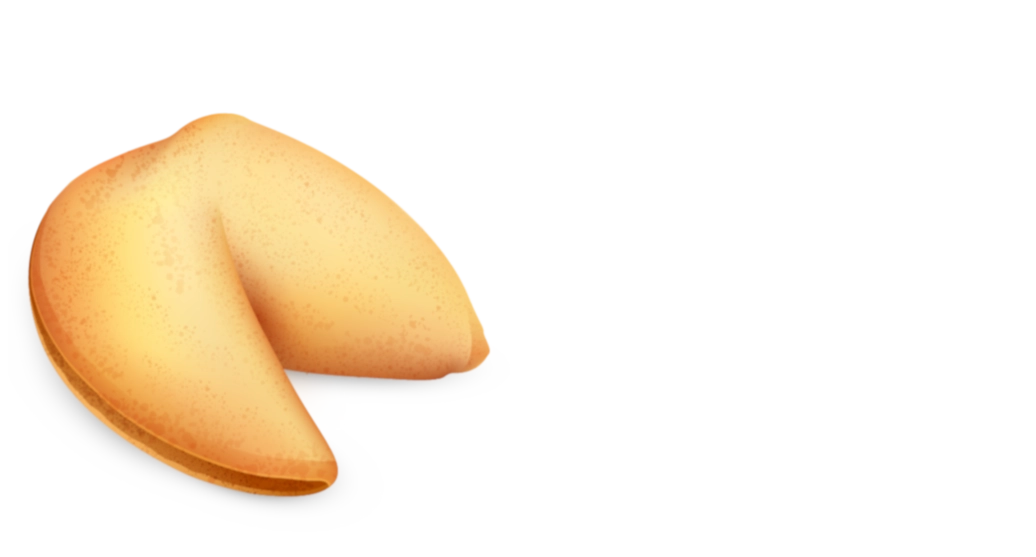
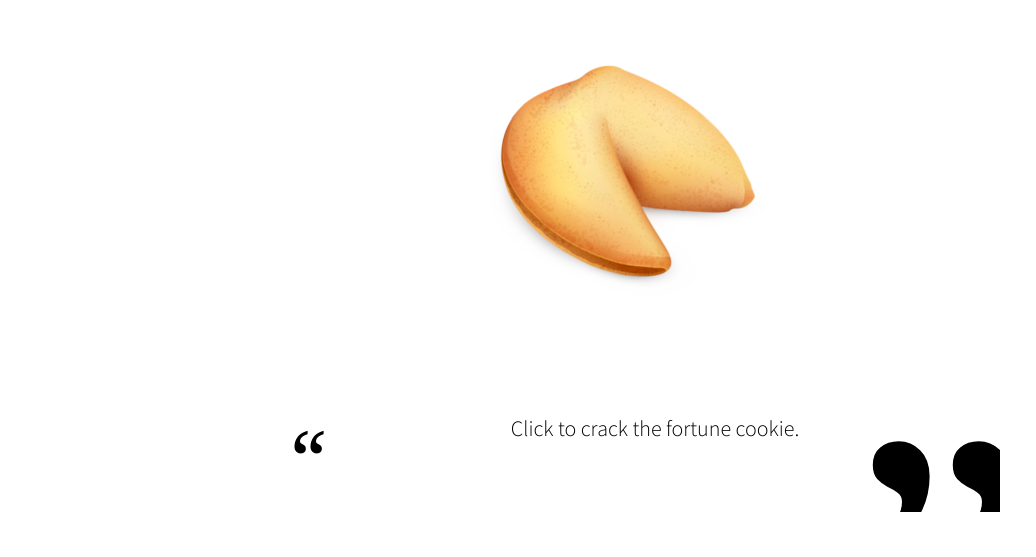
Before and after one commit to DeLaTodorovski/FortuneCookie, a plain HTML site: page index.html in a window 1280 px wide. Shown: the whole page, without its empty margins (0-1036 px from the left). Drawn offline with Linux system fonts and the light colour scheme.

Commit message:
Created simple styling

```diff
--- a/index.html
+++ b/index.html
@@ -4,11 +4,22 @@
     <meta charset="UTF-8">
     <meta name="viewport" content="width=device-width, initial-scale=1.0">
     <script src="/scripts/script.js"></script>
-    <title>Document</title>
+    <link rel="stylesheet" href="/style/style.css">
+    <title>Fortune Cookie</title>
 </head>
 <body>
 
-    <!--<button onclick="alert(randomMessage())">Open the Fortune cookie</button>-->
-    <img src="/images/Cookie.webp" alt="Fortune cookie" onclick="alert(randomMessage())"/>
+   <center> <img src="/images/Cookie.webp" alt="Fortune cookie" id="cookieImg" class="cookieImg" onclick="randomMessage()" onmouseout="backToNurmal()"/>
+
+    <div class="container">
+        <blockquote class="quote-card">
+          <p id="cookieText" class="cookieText">
+            Click to crack the fortune cookie.
+          </p>
+        </blockquote>
+    </div>
+
+</center>
+
 </body>
 </html>
--- a/scripts/script.js
+++ b/scripts/script.js
@@ -45,5 +45,19 @@ const messagesArray = [
 
     function randomMessage(){
         let randNum = Math.floor(Math.random() * messagesArray.length);
-        return messagesArray[randNum];
+        changeImg();
+        changeTxt(messagesArray[randNum]);
+        //return messagesArray[randNum];
     }
+
+    function backToNurmal(){
+        document.getElementById('cookieImg').src = "/images/cookie.webp";
+        changeTxt('Try again. Click to crack the fortune cookie');
+    }
+
+    function changeImg() {
+        document.getElementById('cookieImg').src = "/images/cookie-cracked.webp";
+      }
+      function changeTxt(randMsg) {
+        document.getElementById("cookieText").innerHTML = randMsg;
+      }
--- a/style/style.css
+++ b/style/style.css
@@ -0,0 +1,72 @@
+@import url(https://fonts.googleapis.com/css?family=Source+Sans+Pro:300,200italic);
+
+
+
+body {
+    background: #ffffff;
+    font-family: 'Source Sans Pro', sans-serif;
+    font-weight: 300;
+  }
+
+  .container {
+    max-width: 800px;
+    margin: 80px auto;
+  }
+  .text-center {
+    text-align: center;
+  }
+
+img {
+    width: 300px;
+    height: 300px;
+    text-align: center;
+}
+
+.quote-card {
+    background: #ffffff;
+
+    padding: 20px;
+    padding-left: 50px;
+    box-sizing: border-box;
+    box-shadow: 0 2px 4px rgba(#000000, 0.12);
+    position: relative;
+    overflow: hidden;
+    min-height: 120px;
+
+    p {
+      font-size: 22px;
+      line-height: 1.5;
+      margin: 0;
+      max-width: 80%;
+    }
+
+    &:before {
+      font-family: Georgia, serif;
+      content: "“";
+      position: absolute;
+      top: 10px;
+      left: 10px;
+      font-size: 5em;
+      color: rgba(#eee, 0.8);
+      font-weight: normal;
+    }
+
+    &:after {
+      font-family: Georgia, serif;
+      content: "”";
+      position: absolute;
+      bottom: -110px;
+      line-height: 100px;
+      right: -32px;
+      font-size: 25em;
+      color: rgba(#eee, 0.8);
+      font-weight: normal;
+    }
+
+    @media(max-width: 640px) {
+      &:after {
+        font-size: 22em;
+        right: -25px;
+      }
+    }
+}
```
